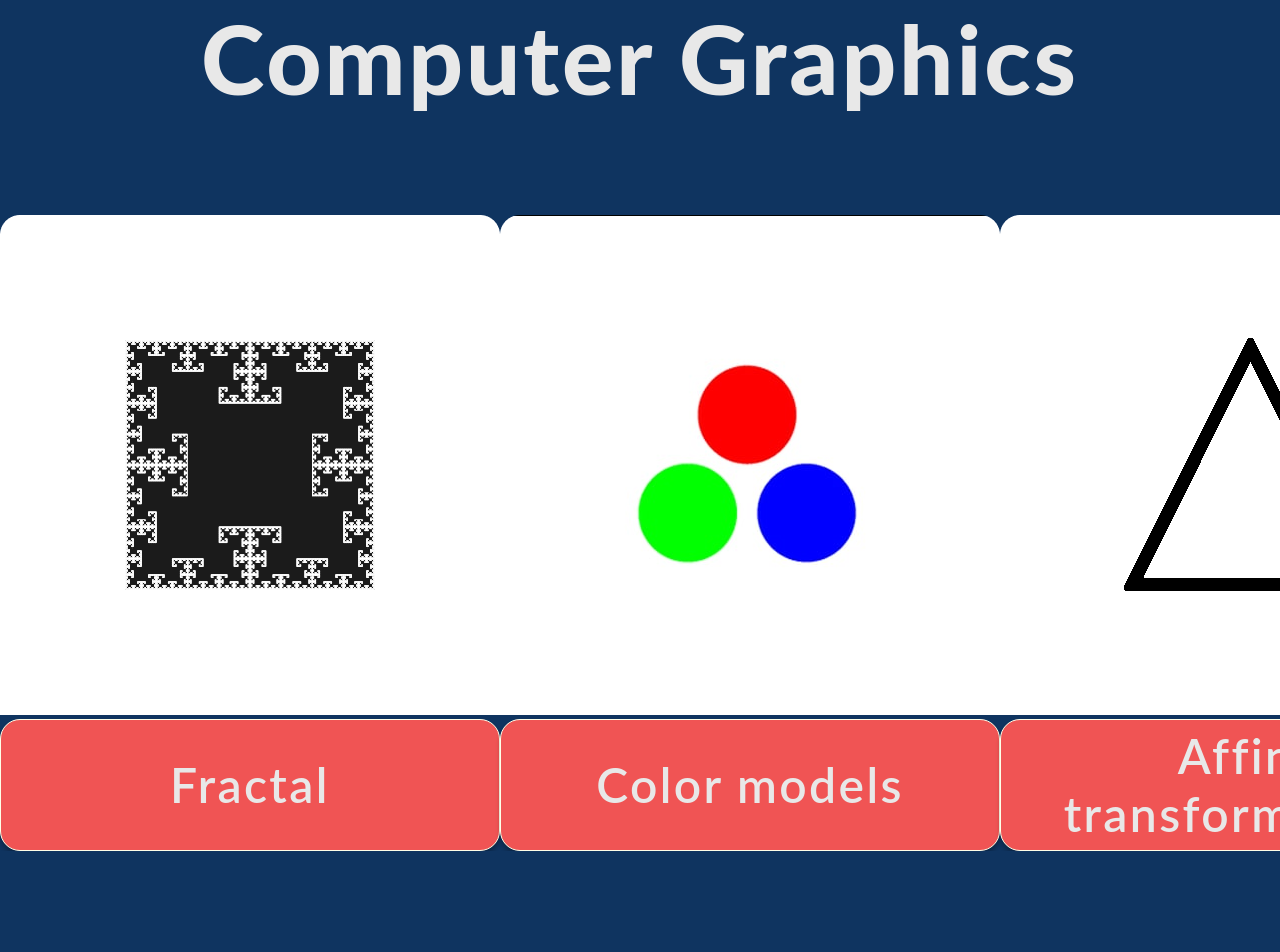
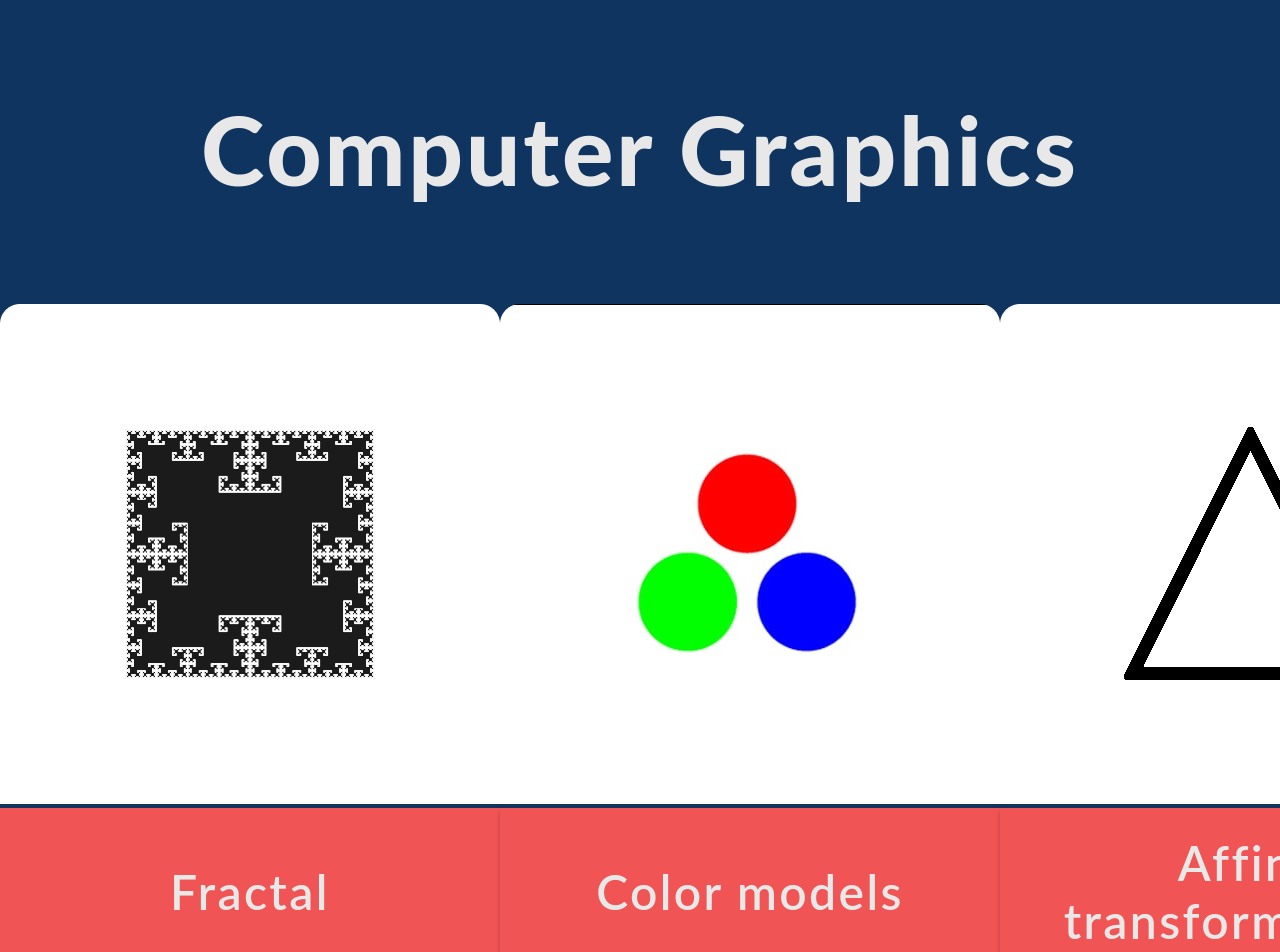
Before and after one commit to RomanSavych0/ComputerGraphics, a React (Create React App) app: page / in a window 1280 px wide. Shown: the top 952 px of the page. Before the commit the page ends 851 px from the top, so only its background shows below. Built offline with nearby package versions, Linux system fonts and the light colour scheme.

Commit message:
Some refactoring

```diff
--- a/src/App.js
+++ b/src/App.js
@@ -1,23 +1,20 @@
-import logo from "./logo.svg";
-// import "./App.css";
-import "./main.scss";
-
-import { NavLink } from "react-router-dom";
-import { Route, Switch } from "react-router-dom";
-import { Fractal } from "./pages/Fractals/Fractal";
-import { Models } from "./pages/Models/Models";
-import { Triangles } from "./pages/Triangles/Triangles";
-import { Main } from "./pages/Main/Main";
-import React from "react";
+import './main.scss';
+import {Route, Switch, Redirect} from 'react-router-dom';
+import {Fractals} from './pages/Fractals/Fractals';
+import {ColorModels} from './pages/ColorModels/ColorModels';
+import {AffineTransformations} from './pages/AffineTransformations/AffineTransformations';
+import {Main} from './pages/Main/Main';
+import React from 'react';
 
 function App() {
   return (
     <div className="main">
       <Switch>
-        <Route path="/fractal" exact render={() => <Fractal />} />
-        <Route path="/" exact render={() => <Main />} />
-        <Route path="/models" exact render={() => <Models />} />
-        <Route path="/triangle" exact render={() => <Triangles />} />
+        <Route path="/" exact render={() => <Main/>}/>
+        <Route path="/fractals" exact render={() => <Fractals/>}/>
+        <Route path="/color-models" exact render={() => <ColorModels/>}/>
+        <Route path="/affine-transformations" exact render={() => <AffineTransformations/>}/>
+        <Redirect to={'/'}/>
       </Switch>
     </div>
   );
--- a/src/index.css
+++ b/src/index.css
@@ -6,8 +6,3 @@ body {
   -webkit-font-smoothing: antialiased;
   -moz-osx-font-smoothing: grayscale;
 }
-
-code {
-  font-family: source-code-pro, Menlo, Monaco, Consolas, 'Courier New',
-    monospace;
-}
--- a/src/main.scss
+++ b/src/main.scss
@@ -1,54 +1,54 @@
 body {
   background: #0f3460;
 }
+
 .main {
   .container {
     .title {
-      font-family: Lato;
+      font-family: Lato, sans-serif;
       font-style: normal;
       font-weight: 800;
       font-size: 96px;
       line-height: 115px;
       text-align: center;
       letter-spacing: 0.03em;
+      color: #e8e8e8;
+      margin: 91px 0 98px 0;
+    }
 
-      color: #e8e8e8;
-    }
     .cards {
       display: flex;
-      margin-top: 100px;
-      justify-content: center;
       align-items: center;
-      justify-content: space-around;
+      justify-content: space-evenly;
+
       .card {
-        width: 33%;
         width: 500px;
+        height: 668px;
+
         &__description {
           padding: 15px;
           background: #f05454;
-          box-shadow: 0px 4px 4px rgba(0, 0, 0, 0.25);
-          border-radius: 20px;
+          box-shadow: 0 4px 4px rgba(0, 0, 0, 0.25);
           display: flex;
           justify-content: center;
           align-items: center;
-          font-family: Lato;
+          font-family: Lato, sans-serif;
           font-style: normal;
           font-weight: 600;
           font-size: 48px;
+          text-align: center;
           line-height: 58px;
-          display: flex;
-          align-items: center;
-          text-align: center;
           letter-spacing: 0.05em;
-          height: 100px;
           color: #e8e8e8;
-
-          border: 1px solid #ffffe8;
+          height: 168px;
+          box-sizing: border-box;
+          border-radius: 0 0 20px 20px;
         }
       }
     }
   }
 }
+
 a {
   text-decoration: none !important;
 }
--- /dev/null
+++ b/src/pages/AffineTransformations/AffineTransformations.jsx
@@ -0,0 +1,5 @@
+import React from "react";
+
+export const AffineTransformations = () => {
+  return <div>Affine Transformations</div>;
+};
--- a/src/pages/Models/Models.jsx
+++ b/src/pages/ColorModels/ColorModels.jsx
@@ -1,5 +1,5 @@
 import React from "react";
 
-export const Models = () => {
+export const ColorModels = () => {
   return <div>Modals</div>;
 };
--- a/src/pages/Fractals/Fractal.jsx
+++ b/src/pages/Fractals/Fractals.jsx
@@ -1,7 +1,7 @@
 import { SecondLayout } from "layouts/SecondLayout";
 import React, { useEffect, useState } from "react";
 
-export const Fractal = () => {
+export const Fractals = () => {
   const [sliderValue, setSliderValue] = useState(0);
   useEffect(() => {
     console.log(document.body.classList);
--- a/src/pages/Main/Main.jsx
+++ b/src/pages/Main/Main.jsx
@@ -1,34 +1,30 @@
-import React from "react";
-// import fractal from "../../images/fractal";
-import colorModels from "../../images/colorModels.png";
-import triangle from "../../images/triangle.png";
-import fractal from "../../images/fractal.png";
-import { NavLink } from "react-router-dom";
+import React from 'react';
+import colorModels from '../../images/colorModels.png';
+import triangle from '../../images/triangle.png';
+import fractal from '../../images/fractal.png';
+import {NavLink} from 'react-router-dom';
+
 export const Main = () => {
   return (
     <div className="container">
-      <div className="title"> Computer Graphics</div>
+      <div className="title">Computer Graphics</div>
       <div className="cards">
-        <NavLink to="/fractal">
+        <NavLink to="/fractals">
           <div className="card">
-            <img src={fractal} />
+            <img src={fractal} alt={'fractal'}/>
             <div className="card__description">Fractal</div>
           </div>
         </NavLink>
-        <NavLink to="/models">
+        <NavLink to="/color-models">
           <div className="card">
-            <img src={colorModels} />
-            <div className="card__description"> Color models</div>
+            <img src={colorModels} alt={'color-models'}/>
+            <div className="card__description">Color models</div>
           </div>
         </NavLink>
-        <NavLink
-          // @ts-ignore
-          Navlink
-          to="/triagnle"
-        >
+        <NavLink to="/affine-transformations">
           <div className="card">
-            <img src={triangle} />
-            <div className="card__description"> Affine transformations</div>
+            <img src={triangle} alt={'triangle'}/>
+            <div className="card__description">Affine transformations</div>
           </div>
         </NavLink>
       </div>
--- a/src/pages/Triangles/Triangles.jsx
+++ /dev/null
@@ -1,5 +0,0 @@
-import React from "react";
-
-export const Triangles = () => {
-  return <div>Traingles</div>;
-};
```
Also changed, not shown: src/App.css (deleted, +0 -75 lines), 2 other files (tests, documents, lock files or other folders).
